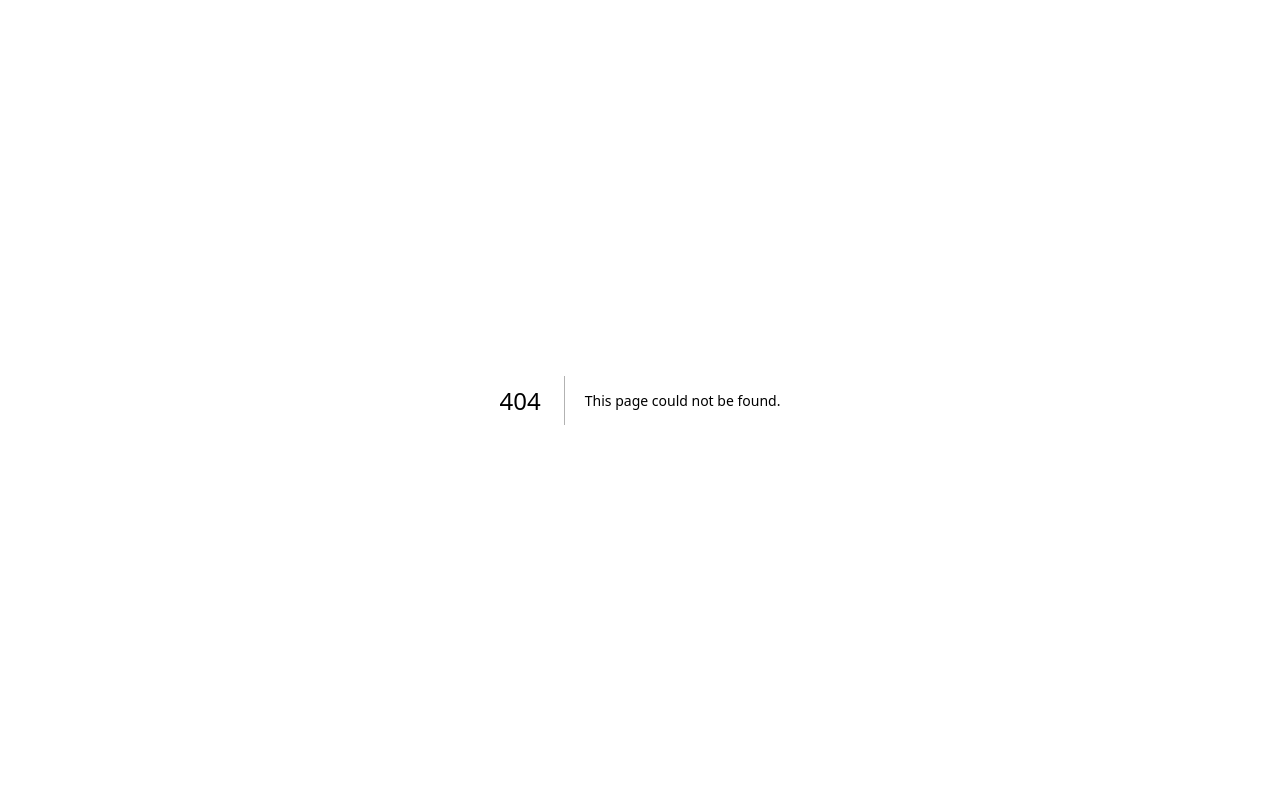
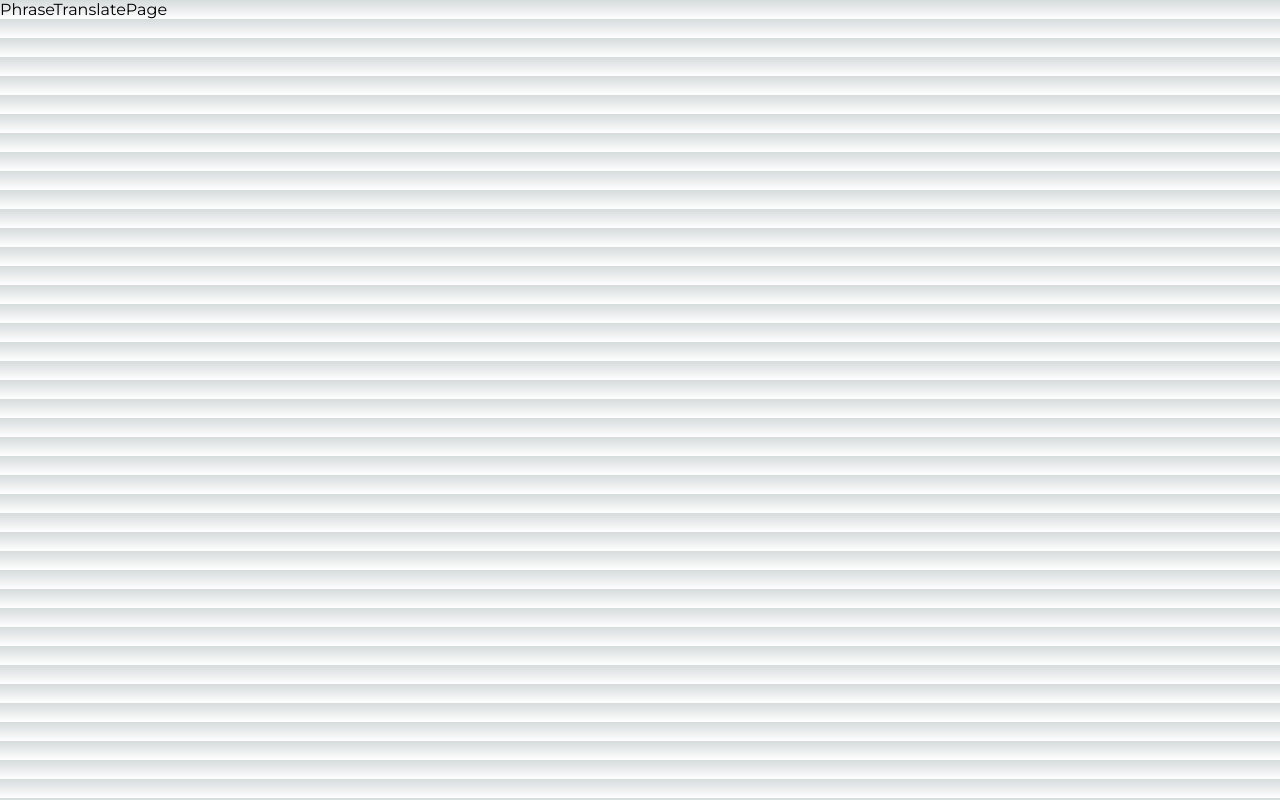
Before and after one commit to LarzlRael/braillease, a Next.js app: page /translate_page/1/1 in a window 1280 px wide. Before the commit this address had no page. Built offline with nearby package versions, Linux system fonts and the light colour scheme.

Commit message:
added translate_page

```diff
--- /dev/null
+++ b/src/app/translate_page/[title]/[phare]/page.tsx
@@ -0,0 +1,7 @@
+import React from 'react'
+
+export default function PhraseTranslatePage() {
+  return (
+    <div>PhraseTranslatePage</div>
+  )
+}
```
